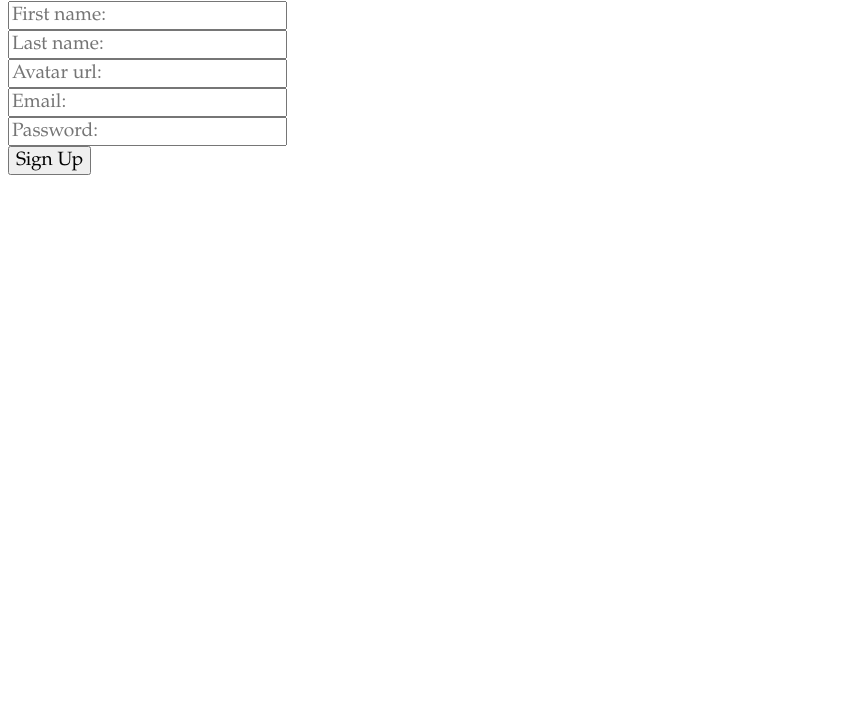
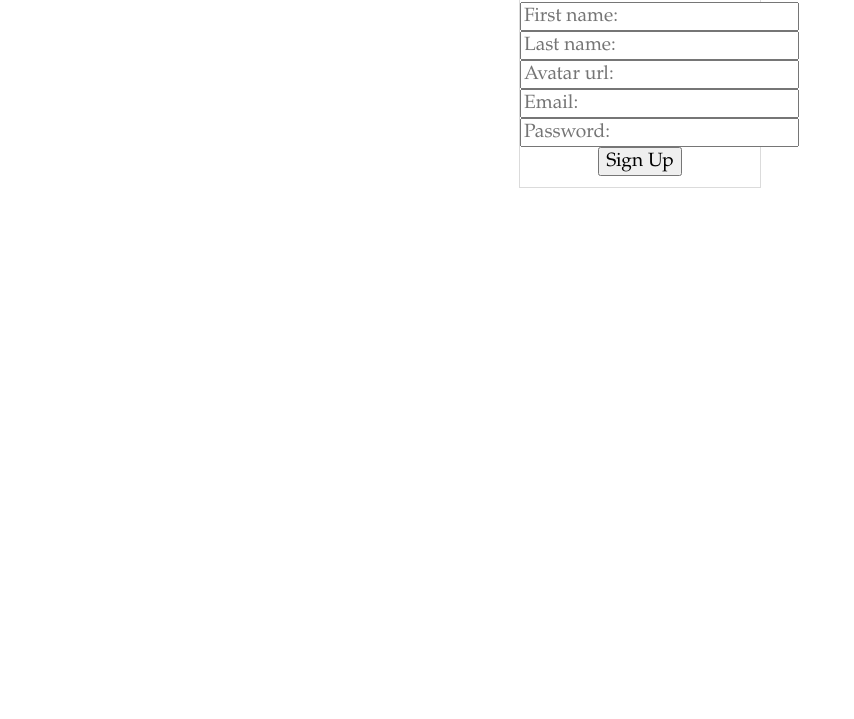
Before and after one commit to dalilayla/site, a plain HTML site: page frontend/SignUp.html in a window 1280 px wide. Shown: the part 81-800 px from the top of the page, without its empty margins (0-854 px from the left). Drawn offline with nearby package versions, Linux system fonts and the light colour scheme; no server answers.

Commit message:
edit div

```diff
--- a/frontend/SignUp.html
+++ b/frontend/SignUp.html
@@ -12,7 +12,7 @@
 <body>
     <a href="index.html">Home</a>
 
-    <div class="Sign Up">
+    <div id="app" class="SignUp">
         <h2 class="mytext">Sign Up</h2>
         <input type="text" id="first_n" class="mytext" placeholder="First name:"><br>
         <input type="text" id="last_n" class="mytext" placeholder="Last name:"><br>
--- a/frontend/script.js
+++ b/frontend/script.js
@@ -17,7 +17,7 @@ const vn = new Vue({
             await axios.delete("http://localhost:3000/users/" + id)
         },
         async register(){
-
+            alert("adadw");
         }
     }
 });
```
